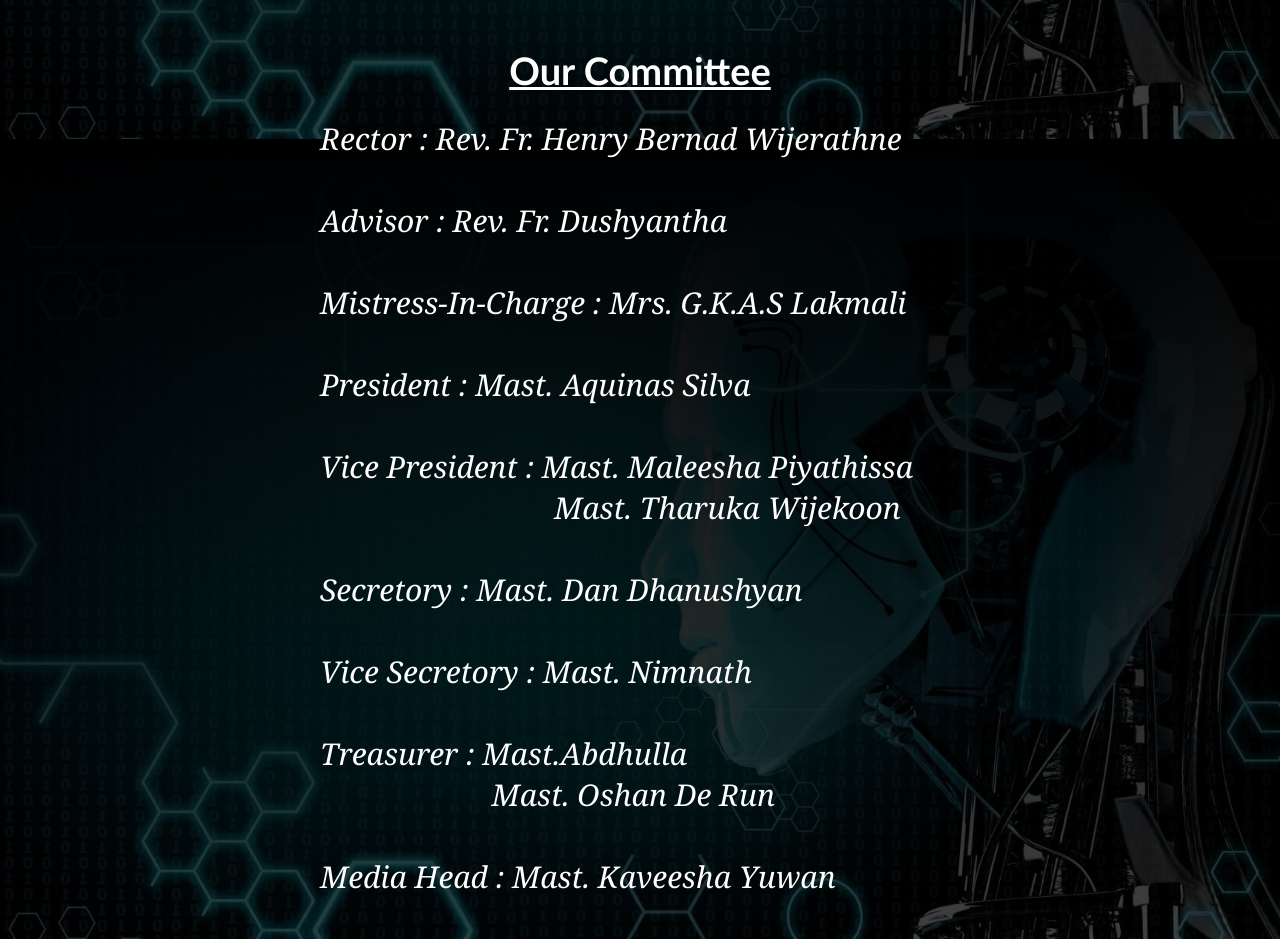
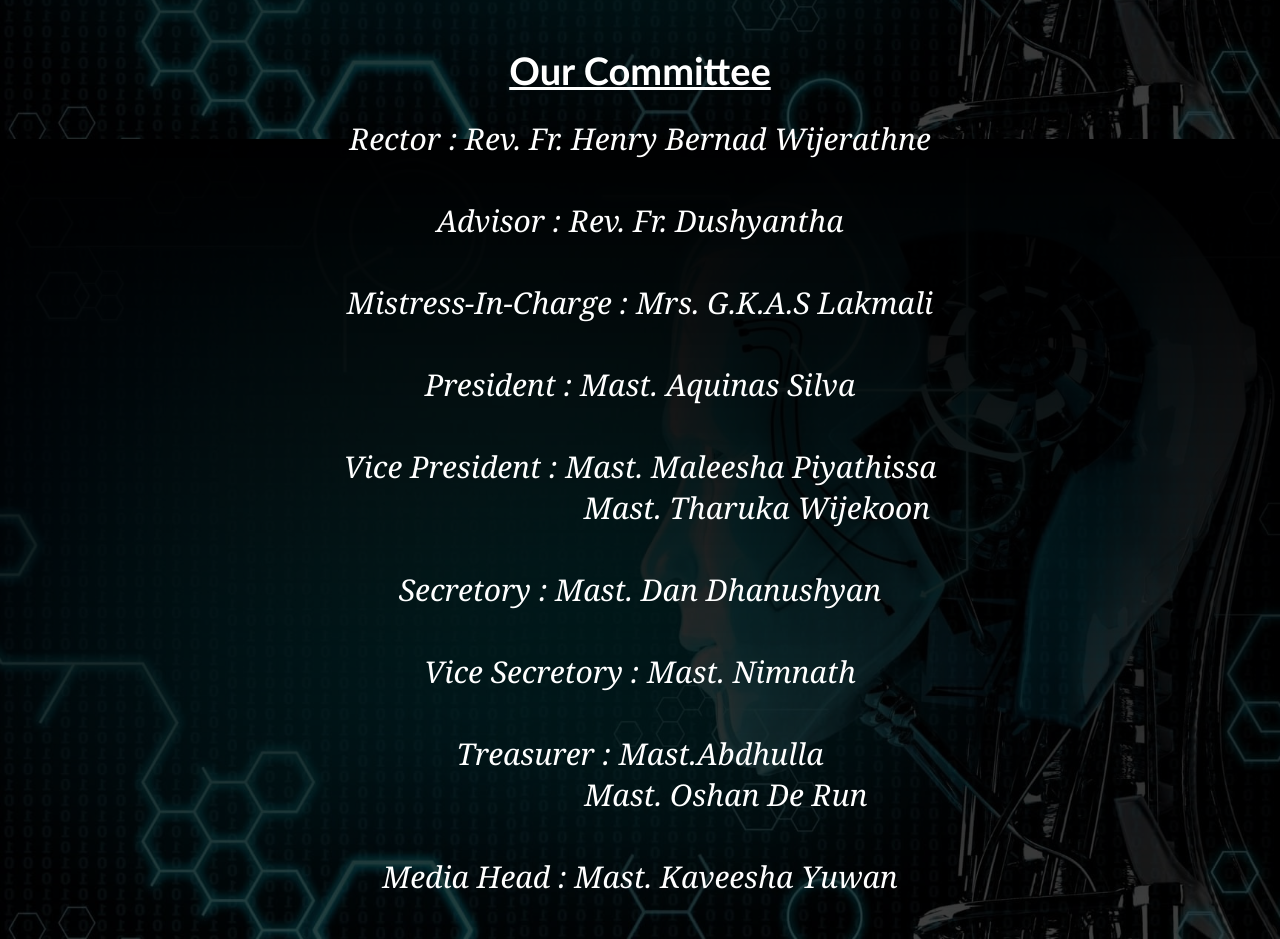
Before and after one commit to Tharaka-Wijesinghe/ACF, a plain HTML site: page aboutus.html in a window 1280 px wide. Shown: the part 661-1600 px from the top of the page. Drawn offline with Linux system fonts and the light colour scheme.

Commit message:
css change
centerd about us

```diff
--- a/aboutus.css
+++ b/aboutus.css
@@ -118,7 +118,7 @@
 .content2 p{
     color: #fff;
     font-size: 30px;
-    margin-left: 25%;
+    text-align: center;
     margin-top: 25px;
     font-style: italic;
     font-family: Georgia, 'Times New Roman', Times, serif;
```
